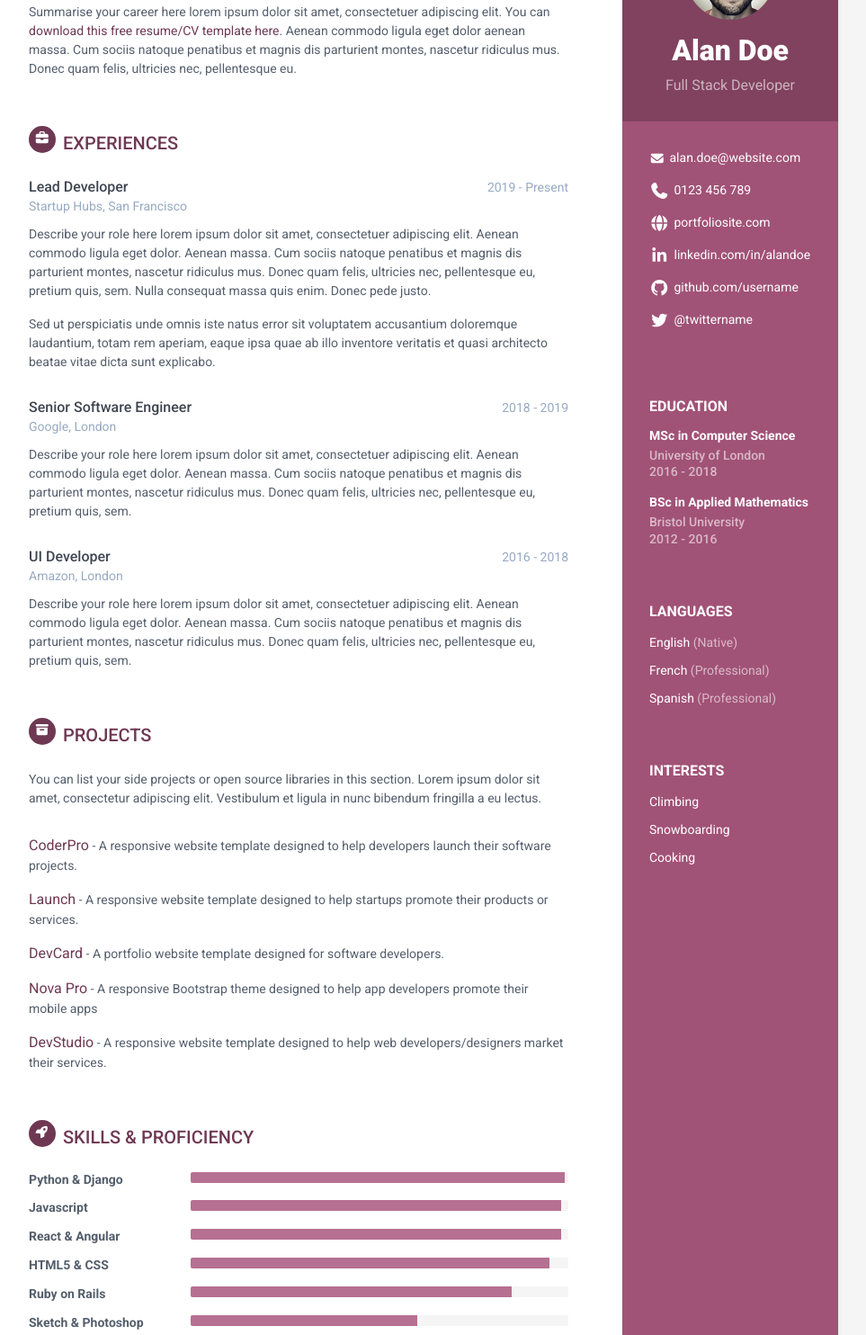
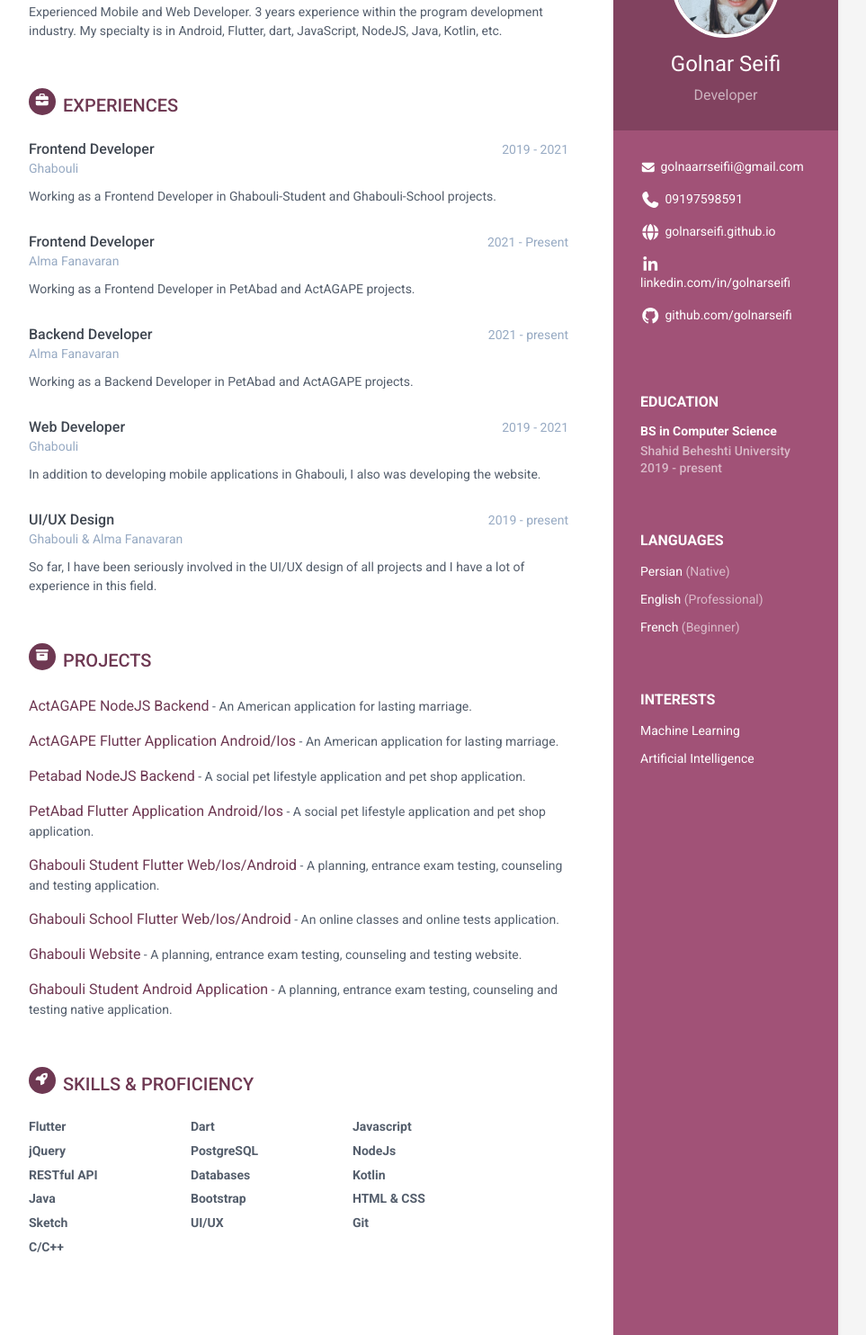
Before and after one commit to golnarseifi/golnarseifi.github.io, a plain HTML site: page index.html in a window 1280 px wide. Shown: the part 156-1640 px from the top of the page at 90% size, without its empty margins (188-1151 px from the left). Drawn offline with Linux system fonts and the light colour scheme.

Commit message:
complete resume

```diff
--- a/index.html
+++ b/index.html
@@ -18,56 +18,57 @@
     <link rel="stylesheet" href="assets/plugins/bootstrap/css/bootstrap.min.css">
     <!-- Theme CSS -->
     <link id="theme-style" rel="stylesheet" href="assets/css/orbit-4.css">
+    <link id="theme-style2" rel="stylesheet" href="/style.css">
 </head>
 
 <body>
     <div class="wrapper mt-lg-5">
         <div class="sidebar-wrapper">
             <div class="profile-container">
-                <img class="profile" src="assets/images/profile.png" alt="" />
-                <h1 class="name">Alan Doe</h1>
-                <h3 class="tagline">Full Stack Developer</h3>
+                <img class="profile" src="assets/images/Golnar.jpeg" alt="" />
+                <h1 class="name">Golnar Seifi</h1>
+                <h3 class="tagline">Developer</h3>
             </div><!--//profile-container-->
 
             <div class="contact-container container-block">
                 <ul class="list-unstyled contact-list">
-                    <li class="email"><i class="fas fa-envelope"></i><a href="mailto: yourname@email.com">alan.doe@website.com</a></li>
-                    <li class="phone"><i class="fas fa-phone"></i><a href="tel:0123 456 789">0123 456 789</a></li>
-                    <li class="website"><i class="fas fa-globe"></i><a href="https://themes.3rdwavemedia.com/bootstrap-templates/resume/orbit-free-resume-cv-bootstrap-theme-for-developers/" target="_blank">portfoliosite.com</a></li>
-                    <li class="linkedin"><i class="fab fa-linkedin-in"></i><a href="#" target="_blank">linkedin.com/in/alandoe</a></li>
-                    <li class="github"><i class="fab fa-github"></i><a href="#" target="_blank">github.com/username</a></li>
-                    <li class="twitter"><i class="fab fa-twitter"></i><a href="https://twitter.com/3rdwave_themes" target="_blank">@twittername</a></li>
+                    <li class="email"><i class="fas fa-envelope"></i><a href="mailto: golnaarrseifii@gmail.com">golnaarrseifii@gmail.com</a></li>
+                    <li class="phone"><i class="fas fa-phone"></i><a href="tel:09197598591">09197598591</a></li>
+                    <li class="website"><i class="fas fa-globe"></i><a href="https://golnarseifi.github.io/" target="_blank">golnarseifi.github.io</a></li>
+                    <li class="linkedin"><i class="fab fa-linkedin-in"></i><a href="www.linkedin.com/in/golnarseifi" target="_blank">linkedin.com/in/golnarseifi</a></li>
+                    <li class="github"><i class="fab fa-github"></i><a href="https://github.com/golnarseifi" target="_blank">github.com/golnarseifi</a></li>
+<!--                    <li class="twitter"><i class="fab fa-twitter"></i><a href="https://twitter.com/3rdwave_themes" target="_blank">@twittername</a></li>-->
                 </ul>
             </div><!--//contact-container-->
             <div class="education-container container-block">
                 <h2 class="container-block-title">Education</h2>
+<!--                <div class="item">-->
+<!--                    <h4 class="degree">MSc in Computer Science</h4>-->
+<!--                    <h5 class="meta">University of London</h5>-->
+<!--	                    <div class="time">2016 - 2018</div>-->
+<!--                </div>&lt;!&ndash;//item&ndash;&gt;-->
                 <div class="item">
-                    <h4 class="degree">MSc in Computer Science</h4>
-                    <h5 class="meta">University of London</h5>
-	                    <div class="time">2016 - 2018</div>
-                </div><!--//item-->
-                <div class="item">
-                    <h4 class="degree">BSc in Applied Mathematics</h4>
-                    <h5 class="meta">Bristol University</h5>
-                    <div class="time">2012 - 2016</div>
+                    <h4 class="degree">BS in Computer Science</h4>
+                    <h5 class="meta">Shahid Beheshti University</h5>
+                    <div class="time">2019 - present</div>
                 </div><!--//item-->
             </div><!--//education-container-->
 
             <div class="languages-container container-block">
                 <h2 class="container-block-title">Languages</h2>
                 <ul class="list-unstyled interests-list">
-                    <li>English <span class="lang-desc">(Native)</span></li>
-                    <li>French <span class="lang-desc">(Professional)</span></li>
-                    <li>Spanish <span class="lang-desc">(Professional)</span></li>
+                    <li>Persian <span class="lang-desc">(Native)</span></li>
+                    <li>English <span class="lang-desc">(Professional)</span></li>
+                    <li>French <span class="lang-desc">(Beginner)</span></li>
                 </ul>
             </div><!--//interests-->
 
             <div class="interests-container container-block">
                 <h2 class="container-block-title">Interests</h2>
                 <ul class="list-unstyled interests-list">
-                    <li>Climbing</li>
-                    <li>Snowboarding</li>
-                    <li>Cooking</li>
+                    <li>Machine Learning</li>
+                    <li>Artificial Intelligence</li>
+<!--                    <li>Cooking</li>-->
                 </ul>
             </div><!--//interests-->
 
@@ -78,7 +79,7 @@
             <section class="section summary-section">
                 <h2 class="section-title"><span class="icon-holder"><i class="fas fa-user"></i></span>Career Profile</h2>
                 <div class="summary">
-                    <p>Summarise your career here lorem ipsum dolor sit amet, consectetuer adipiscing elit. You can <a href="https://themes.3rdwavemedia.com/bootstrap-templates/resume/orbit-free-resume-cv-bootstrap-theme-for-developers/" target="_blank">download this free resume/CV template here</a>. Aenean commodo ligula eget dolor aenean massa. Cum sociis natoque penatibus et magnis dis parturient montes, nascetur ridiculus mus. Donec quam felis, ultricies nec, pellentesque eu.</p>
+                    <p>Experienced Mobile and Web Developer. 3 years experience within the program development industry. My specialty is in Android, Flutter, dart, JavaScript, NodeJS, Java, Kotlin, etc.</p>
                 </div><!--//summary-->
             </section><!--//section-->
 
@@ -88,41 +89,65 @@
                 <div class="item">
                     <div class="meta">
                         <div class="upper-row">
-                            <h3 class="job-title">Lead Developer</h3>
-                            <div class="time">2019 - Present</div>
+                            <h3 class="job-title">Frontend Developer</h3>
+                            <div class="time">2019 - 2021</div>
                         </div><!--//upper-row-->
-                        <div class="company">Startup Hubs, San Francisco</div>
+                        <div class="company">Ghabouli</div>
                     </div><!--//meta-->
                     <div class="details">
-                        <p>Describe your role here lorem ipsum dolor sit amet, consectetuer adipiscing elit. Aenean commodo ligula eget dolor. Aenean massa. Cum sociis natoque penatibus et magnis dis parturient montes, nascetur ridiculus mus. Donec quam felis, ultricies nec, pellentesque eu, pretium quis, sem. Nulla consequat massa quis enim. Donec pede justo.</p>
-                        <p>Sed ut perspiciatis unde omnis iste natus error sit voluptatem accusantium doloremque laudantium, totam rem aperiam, eaque ipsa quae ab illo inventore veritatis et quasi architecto beatae vitae dicta sunt explicabo. </p>
+                        <p>Working as a Frontend Developer in Ghabouli-Student and Ghabouli-School projects.</p>
                     </div><!--//details-->
                 </div><!--//item-->
 
                 <div class="item">
                     <div class="meta">
                         <div class="upper-row">
-                            <h3 class="job-title">Senior Software Engineer</h3>
-                            <div class="time">2018 - 2019</div>
+                            <h3 class="job-title">Frontend Developer</h3>
+                            <div class="time">2021 - Present</div>
                         </div><!--//upper-row-->
-                        <div class="company">Google, London</div>
+                        <div class="company">Alma Fanavaran</div>
                     </div><!--//meta-->
                     <div class="details">
-                        <p>Describe your role here lorem ipsum dolor sit amet, consectetuer adipiscing elit. Aenean commodo ligula eget dolor. Aenean massa. Cum sociis natoque penatibus et magnis dis parturient montes, nascetur ridiculus mus. Donec quam felis, ultricies nec, pellentesque eu, pretium quis, sem.</p>
-
+                        <p>Working as a Frontend Developer in PetAbad and ActAGAPE projects.</p>
                     </div><!--//details-->
                 </div><!--//item-->
 
                 <div class="item">
                     <div class="meta">
                         <div class="upper-row">
-                            <h3 class="job-title">UI Developer</h3>
-                            <div class="time">2016 - 2018</div>
+                            <h3 class="job-title">Backend Developer</h3>
+                            <div class="time">2021 - present</div>
                         </div><!--//upper-row-->
-                        <div class="company">Amazon, London</div>
+                        <div class="company">Alma Fanavaran</div>
                     </div><!--//meta-->
                     <div class="details">
-                        <p>Describe your role here lorem ipsum dolor sit amet, consectetuer adipiscing elit. Aenean commodo ligula eget dolor. Aenean massa. Cum sociis natoque penatibus et magnis dis parturient montes, nascetur ridiculus mus. Donec quam felis, ultricies nec, pellentesque eu, pretium quis, sem.</p>
+<p>Working as a Backend Developer in PetAbad and ActAGAPE projects.</p>
+                    </div><!--//details-->
+                </div><!--//item-->
+
+                <div class="item">
+                    <div class="meta">
+                        <div class="upper-row">
+                            <h3 class="job-title">Web Developer</h3>
+                            <div class="time">2019 - 2021</div>
+                        </div><!--//upper-row-->
+                        <div class="company">Ghabouli</div>
+                    </div><!--//meta-->
+                    <div class="details">
+                        <p>In addition to developing mobile applications in Ghabouli, I also was developing the website.</p>
+                    </div><!--//details-->
+                </div><!--//item-->
+
+                <div class="item">
+                    <div class="meta">
+                        <div class="upper-row">
+                            <h3 class="job-title">UI/UX Design</h3>
+                            <div class="time">2019 - present</div>
+                        </div><!--//upper-row-->
+                        <div class="company">Ghabouli & Alma Fanavaran</div>
+                    </div><!--//meta-->
+                    <div class="details">
+                        <p>So far, I have been seriously involved in the UI/UX design of all projects and I have a lot of experience in this field.</p>
                     </div><!--//details-->
                 </div><!--//item-->
 
@@ -130,74 +155,65 @@
 
             <section class="section projects-section">
                 <h2 class="section-title"><span class="icon-holder"><i class="fas fa-archive"></i></span>Projects</h2>
-                <div class="intro">
-                    <p>You can list your side projects or open source libraries in this section. Lorem ipsum dolor sit amet, consectetur adipiscing elit. Vestibulum et ligula in nunc bibendum fringilla a eu lectus.</p>
-                </div><!--//intro-->
+<!--                <div class="intro">-->
+<!--                    <p>You can list your side projects or open source libraries in this section. Lorem ipsum dolor sit amet, consectetur adipiscing elit. Vestibulum et ligula in nunc bibendum fringilla a eu lectus.</p>-->
+<!--                </div>&lt;!&ndash;//intro&ndash;&gt;-->
+
                 <div class="item">
-                    <span class="project-title"><a href="https://themes.3rdwavemedia.com/bootstrap-templates/startup/coderpro-bootstrap-5-startup-template-for-software-projects/" target="_blank">CoderPro</a></span> - <span class="project-tagline">A responsive website template designed to help developers launch their software projects. </span>
+                    <span class="project-title"><a href="https://apps.apple.com/us/app/actagape-lasting-marriage/id1580284135" target="_blank">ActAGAPE NodeJS Backend</a></span> - <span class="project-tagline">An American application for lasting marriage.</span>
+                </div>
+                <div class="item">
+                    <span class="project-title"><a href="https://apps.apple.com/us/app/actagape-lasting-marriage/id1580284135" target="_blank">ActAGAPE Flutter Application Android/Ios</a></span> - <span class="project-tagline">An American application for lasting marriage.</span>
+                </div>
+                <div class="item">
+                    <span class="project-title"><a href="https://play.google.com/store/apps/details?id=app.petranch.customer&hl=fa" target="_blank">Petabad NodeJS Backend</a></span> - <span class="project-tagline">A social pet lifestyle application and pet shop application.</span>
+                </div>
+                <div class="item">
+                    <span class="project-title"><a href="https://play.google.com/store/apps/details?id=app.petranch.customer&hl=fa" target="_blank">PetAbad Flutter Application Android/Ios</a></span> - <span class="project-tagline">A social pet lifestyle application and pet shop application.</span>
+                </div>
+                <div class="item">
+                    <span class="project-title"><a href="https://play.google.com/store/apps/details?id=edu.ghabouli.examination&hl=en_US" target="_blank">Ghabouli Student Flutter Web/Ios/Android</a></span> - <span class="project-tagline">A planning, entrance exam testing, counseling and testing application.</span>
+                </div><!--//item-->
+                <div class="item">
+                    <span class="project-title"><a href="https://play.google.com/store/apps/details?id=edu.ghabouli.school&hl=en_US" target="_blank">Ghabouli School Flutter Web/Ios/Android</a></span> - <span class="project-tagline">An online classes and online tests application.</span>
+                </div><!--//item-->
+                <div class="item">
+                    <span class="project-title"><a href="https://ghaboli.com/" target="_blank">Ghabouli Website</a></span> - <span class="project-tagline">A planning, entrance exam testing, counseling and testing website.</span>
+                </div><!--//item-->
+                <div class="item">
+                    <span class="project-title"><a href="https://play.google.com/store/apps/details?id=edu.ghabouli.examination&hl=en_US" target="_blank">Ghabouli Student Android Application</a></span> - <span class="project-tagline">A planning, entrance exam testing, counseling and testing native application.</span>
 
                 </div><!--//item-->
-                <div class="item">
-                    <span class="project-title"><a href="https://themes.3rdwavemedia.com/bootstrap-templates/startup/launch-bootstrap-5-template-for-saas-businesses/" target="_blank">Launch</a></span> - <span class="project-tagline">A responsive website template designed to help startups promote their products or services.</span>
-                </div><!--//item-->
-                <div class="item">
-                    <span class="project-title"><a href="https://themes.3rdwavemedia.com/bootstrap-templates/resume/devcard-bootstrap-5-vcard-portfolio-template-for-software-developers/" target="_blank">DevCard</a></span> - <span class="project-tagline">A portfolio website template designed for software developers.</span>
-                </div><!--//item-->
-                <div class="item">
-                    <span class="project-title"><a href="https://themes.3rdwavemedia.com/bootstrap-templates/startup/bootstrap-template-for-mobile-apps-nova-pro/" target="_blank">Nova Pro</a></span> - <span class="project-tagline">A responsive Bootstrap theme designed to help app developers promote their mobile apps</span>
-                </div><!--//item-->
-                <div class="item">
-                    <span class="project-title"><a href="http://themes.3rdwavemedia.com/website-templates/responsive-bootstrap-theme-web-development-agencies-devstudio/" target="_blank">DevStudio</a></span> -
-                    <span class="project-tagline">A responsive website template designed to help web developers/designers market their services. </span>
-                </div><!--//item-->
+
             </section><!--//section-->
 
             <section class="skills-section section">
                 <h2 class="section-title"><span class="icon-holder"><i class="fas fa-rocket"></i></span>Skills &amp; Proficiency</h2>
-                <div class="skillset">
+                  <div class="skillset">
                     <div class="item">
-                        <h3 class="level-title">Python &amp; Django</h3>
-                        <div class="progress level-bar">
-						    <div class="progress-bar theme-progress-bar" role="progressbar" style="width: 99%" aria-valuenow="99" aria-valuemin="0" aria-valuemax="100"></div>
-						</div>
+                        <h3 class="level-title">Flutter</h3>
+                        <h3 class="level-title">Dart</h3>
+                        <h3 class="level-title">Javascript</h3>
+                        <h3 class="level-title">jQuery</h3>
+                        <h3 class="level-title">PostgreSQL</h3>
+                        <h3 class="level-title">NodeJs</h3>
+                        <h3 class="level-title">RESTful API</h3>
+                        <h3 class="level-title">Databases</h3>
+                        <h3 class="level-title">Kotlin</h3>
+                        <h3 class="level-title">Java</h3>
+                        <h3 class="level-title">Bootstrap</h3>
+                        <h3 class="level-title">HTML &amp; CSS</h3>
+                        <h3 class="level-title">Sketch</h3>
+                        <h3 class="level-title">UI/UX</h3>
+                        <h3 class="level-title">Git</h3>
+                        <h3 class="level-title">C/C++</h3>
+
+                        <!--                        <div class="progress level-bar">-->
+<!--						    <div class="progress-bar theme-progress-bar" role="progressbar" style="width: 99%" aria-valuenow="99" aria-valuemin="0" aria-valuemax="100"></div>-->
+<!--						</div>                               -->
                     </div><!--//item-->
+                </div>
 
-                    <div class="item">
-                        <h3 class="level-title">Javascript</h3>
-                        <div class="progress level-bar">
-						    <div class="progress-bar theme-progress-bar" role="progressbar" style="width: 98%" aria-valuenow="98" aria-valuemin="0" aria-valuemax="100"></div>
-						</div>
-                    </div><!--//item-->
-
-                    <div class="item">
-                        <h3 class="level-title">React &amp; Angular</h3>
-                        <div class="progress level-bar">
-						    <div class="progress-bar theme-progress-bar" role="progressbar" style="width: 98%" aria-valuenow="98" aria-valuemin="0" aria-valuemax="100"></div>
-						</div>
-                    </div><!--//item-->
-
-                    <div class="item">
-                        <h3 class="level-title">HTML5 &amp; CSS</h3>
-                        <div class="progress level-bar">
-							    <div class="progress-bar theme-progress-bar" role="progressbar" style="width: 95%" aria-valuenow="95" aria-valuemin="0" aria-valuemax="100"></div>
-						</div>
-                    </div><!--//item-->
-
-                    <div class="item">
-                        <h3 class="level-title">Ruby on Rails</h3>
-                        <div class="progress level-bar">
-						    <div class="progress-bar theme-progress-bar" role="progressbar" style="width: 85%" aria-valuenow="85" aria-valuemin="0" aria-valuemax="100"></div>
-						</div>
-                    </div><!--//item-->
-
-                    <div class="item">
-                        <h3 class="level-title">Sketch &amp; Photoshop</h3>
-                        <div class="progress level-bar">
-						    <div class="progress-bar theme-progress-bar" role="progressbar" style="width: 60%" aria-valuenow="60" aria-valuemin="0" aria-valuemax="100"></div>
-						</div>
-                    </div><!--//item-->
-
-                </div>
             </section><!--//skills-section-->
 
         </div><!--//main-body-->
--- /dev/null
+++ b/style.css
@@ -0,0 +1,16 @@
+.profile{
+	border: white 4px solid;
+	width: 120px;
+	height: 120px;
+	border-radius: 1000px;
+}
+.name{
+	font-size: 24px!important;
+	font-weight: normal!important;
+}
+.sidebar-wrapper{
+	width: 250px;
+}
+.skillset .item h3{
+	margin-bottom: 10px;
+}
```
Also changed, not shown: assets/images/Golnar.jpeg (added).
